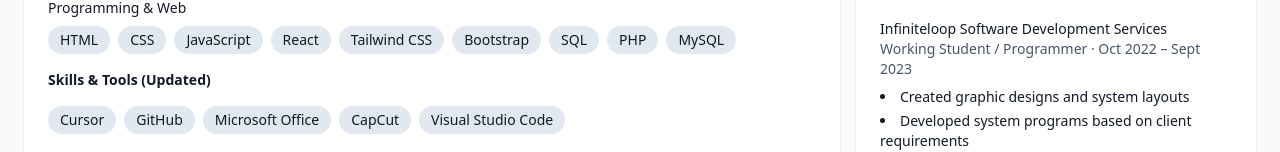
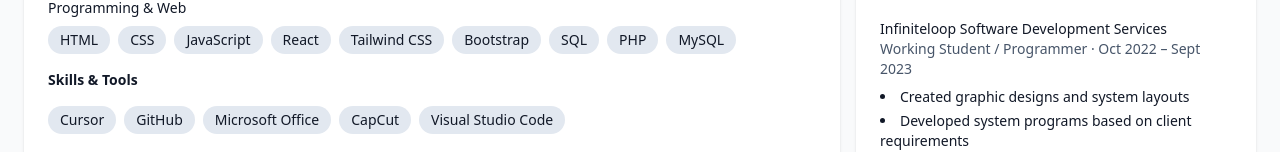
Before and after one commit to ItsmeKeian/myportfoliov2, a React (Vite) app: page / in a window 1280 px wide. Shown: the part 558-710 px from the top of the page. Built offline with nearby package versions, Linux system fonts and the light colour scheme.

Commit message:
I just go back to the old text

```diff
--- a/src/components/TechStack.jsx
+++ b/src/components/TechStack.jsx
@@ -17,7 +17,7 @@ export default function TechStack() {
         </div>
 
         <div>
-        <h2 className="mb-4 font-semibold">Skills & Tools (Updated)</h2>
+        <h2 className="mb-4 font-semibold">Skills & Tools</h2>
 
           <div className="flex flex-wrap gap-2">
             {[ "Cursor", "GitHub", "Microsoft Office", "CapCut", "Visual Studio Code"].map(tool => (
```
